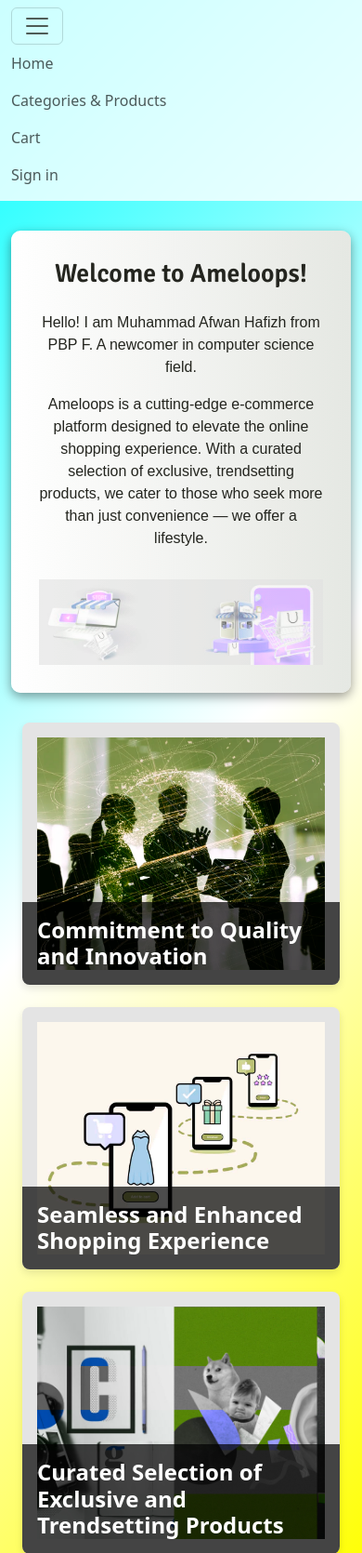
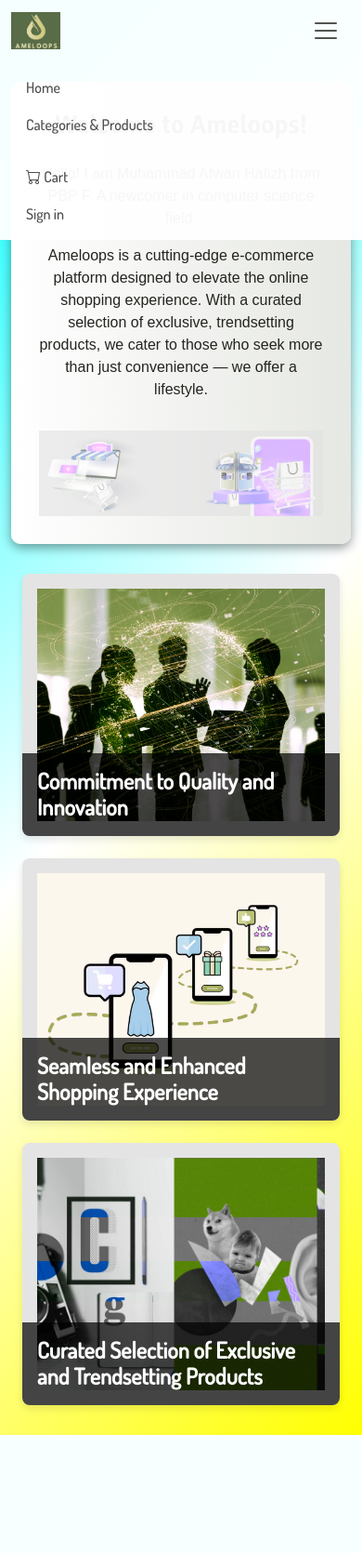
Before and after one commit to mir4na/ameloops, a Django app: page / in a window 390 px wide, after a click that opens the changed part. Shown: the top 1670 px of the page at 93% size. After the commit the page ends 1543 px from the top, so only its background shows below. Run offline with Django 5.2, Linux system fonts and the light colour scheme; some libraries are stand-ins or nearby versions.

Commit message:
tugas 5 done

```diff
--- a/main/templates/main.html
+++ b/main/templates/main.html
@@ -1,11 +1,10 @@
+{% include 'navbar.html' %}
 {% load static %}
 
-<!DOCTYPE html>
-<html lang="en">
-<head>
-    <meta charset="UTF-8">
-    <meta name="viewport" content="width=device-width, initial-scale=1.0">
+{% block meta %}
 <title>{% block title %}{{ app_name }}{% endblock %}</title>
+{% endblock meta %}
+
 <link href="https://cdn.jsdelivr.net/npm/bootstrap@5.3.0-alpha1/dist/css/bootstrap.min.css" rel="stylesheet">
 <link href="https://fonts.googleapis.com/css2?family=Signika:wght@400;600&family=Dosis:wght@300;500&display=swap" rel="stylesheet">
 <link rel="icon" href="data:,">
@@ -19,12 +18,59 @@
         overflow-y: scroll;
         scrollbar-width: none;
         animation: glowing 5s linear infinite;
+        padding-top: 56px; /* Add padding to account for fixed navbar */
     }
 
     @keyframes glowing {
         0% { filter: hue-rotate(0deg); }
         100% { filter: hue-rotate(360deg); }
     }
+
+    .navbar {
+        background-color: rgba(255, 255, 255, 0.8) !important;
+        transition: all 0.3s ease;
+    }
+
+    .navbar-brand img {
+        height: 40px;
+        opacity: 0.7;
+        transition: opacity 0.3s ease;
+    }
+
+    .navbar-brand img:hover {
+        opacity: 1;
+    }
+
+    .navbar-toggler {
+        border: none;
+        padding: 0.25rem 0.75rem;
+    }
+
+    .navbar-toggler:focus {
+        box-shadow: none;
+    }
+
+    .nav-link {
+        position: relative;
+        padding: 0.5rem 1rem;
+    }
+
+    .nav-link::after {
+        content: '';
+        position: absolute;
+        width: 0;
+        height: 2px;
+        bottom: 0;
+        left: 50%;
+        background-color: #000;
+        transition: all 0.3s ease;
+    }
+
+    .nav-link:hover::after {
+        width: 100%;
+        left: 0;
+    }
+
     .content-container {
         background-color: rgba(255, 255, 255, 0.8);
         border-radius: 10px;
@@ -152,10 +198,53 @@
     }
 
 </style>
+
 </head>
 <body>
-    {% include 'navbar.html' %}
+<nav class="navbar navbar-expand-lg navbar-light fixed-top">
     <div class="container">
+        <a class="navbar-brand" href="/"><img src="{% static 'img/logo.png' %}" alt="Logo"></a>
+        <button class="navbar-toggler" type="button" data-bs-toggle="collapse" data-bs-target="#navbarNav" aria-controls="navbarNav" aria-expanded="false" aria-label="Toggle navigation">
+            <span class="navbar-toggler-icon"></span>
+        </button>
+        <div class="collapse navbar-collapse" id="navbarNav">
+            <ul class="navbar-nav me-auto">
+                <li class="nav-item">
+                    <a class="nav-link" href="/">Home</a>
+                </li>
+                <li class="nav-item">
+                    <a class="nav-link" href="{% url 'main:products' %}">Categories & Products</a>
+                </li>
+            </ul>
+            <ul class="navbar-nav">
+                <li class="nav-item">
+                    <a class="nav-link" href="{% url 'main:cart' %}">
+                        <i class="bi bi-cart"></i> Cart
+                    </a>
+                </li>
+                {% if user.is_authenticated %}
+                <li class="nav-item dropdown">
+                    <a class="nav-link dropdown-toggle" href="#" id="navbarDropdown" role="button" data-bs-toggle="dropdown" aria-expanded="false">
+                        {{ user.username }}
+                    </a>
+                    <ul class="dropdown-menu" aria-labelledby="navbarDropdown">
+                        <li><a class="dropdown-item" href="{% url 'main:account' %}">Account</a></li>
+                        <li><hr class="dropdown-divider"></li>
+                        <li><a class="dropdown-item" href="{% url 'main:logout' %}">Logout</a></li>
+                    </ul>
+                </li>
+                {% else %}
+                <li class="nav-item">
+                    <a class="nav-link" href="{% url 'main:login' %}">Sign in</a>
+                </li>
+                {% endif %}
+            </ul>
+        </div>
+    </div>
+</nav>
+
+<div class="container">
+    {% block content %}
     <div class="content-container">
         <div class="content-text d-flex justify-content-center align-items-center flex-column">
             <h1 class="text-center mb-4">Welcome to {{ app_name }}!</h1>
@@ -201,6 +290,11 @@
             </div>
         </div>
     </section>
+    {% endblock content %}
 </div>
+
+<script src="https://cdn.jsdelivr.net/npm/@popperjs/core@2.11.6/dist/umd/popper.min.js"></script>
+<script src="https://cdn.jsdelivr.net/npm/bootstrap@5.3.0-alpha1/dist/js/bootstrap.min.js"></script>
+
 </body>
 </html>
--- a/main/templates/navbar.html
+++ b/main/templates/navbar.html
@@ -7,6 +7,7 @@
     <meta name="viewport" content="width=device-width, initial-scale=1.0">
     <title>{% block title %}{{ app_name }}{% endblock %}</title>
     <link href="https://cdn.jsdelivr.net/npm/bootstrap@5.3.0-alpha1/dist/css/bootstrap.min.css" rel="stylesheet">
+    <link rel="stylesheet" href="https://cdn.jsdelivr.net/npm/bootstrap-icons@1.7.2/font/bootstrap-icons.css">
     <link rel="icon" href="data:,">
     <style>
         body {
@@ -18,12 +19,63 @@
 
         .navbar {
             background-color: rgba(255, 255, 255, 0.8) !important;
-
+            transition: all 0.3s ease;
         }
 
         .navbar-brand img {
-            height: 40px; /* Adjust height as needed */
-            opacity: 0.7; /* Adjust opacity as needed */
+            height: 40px;
+            opacity: 0.7;
+            transition: opacity 0.3s ease;
+        }
+
+        .navbar-brand img:hover {
+            opacity: 1;
+        }
+
+        .navbar-toggler {
+            border: none;
+            padding: 0.25rem 0.75rem;
+        }
+
+        .navbar-toggler:focus {
+            box-shadow: none;
+        }
+
+        .nav-link {
+            position: relative;
+            padding: 0.5rem 1rem;
+        }
+
+        .nav-link::after {
+            content: '';
+            position: absolute;
+            width: 0;
+            height: 2px;
+            bottom: 0;
+            left: 50%;
+            background-color: #000;
+            transition: all 0.3s ease;
+        }
+
+        .nav-link:hover::after {
+            width: 100%;
+            left: 0;
+        }
+
+        @media (max-width: 991px) {
+            .navbar-nav {
+                padding-top: 1rem;
+            }
+
+            .nav-link::after {
+                display: none;
+            }
+
+            .dropdown-menu {
+                border: none;
+                background-color: transparent;
+                padding-left: 1rem;
+            }
         }
 
         @media (max-width: 768px) {
@@ -38,9 +90,9 @@
     </style>
 </head>
 <body>
-    <nav class="navbar navbar-expand-lg navbar-light fixed">
+    <nav class="navbar navbar-expand-lg navbar-light fixed-top">
         <div class="container">
-            <!-- <a class="navbar-brand" href="/"><img src="{% static 'logo.png' %}" alt="Logo"></a> -->
+            <a class="navbar-brand" href="/"><img src="{% static 'img/logo.png' %}" alt="Logo"></a>
             <button class="navbar-toggler" type="button" data-bs-toggle="collapse" data-bs-target="#navbarNav" aria-controls="navbarNav" aria-expanded="false" aria-label="Toggle navigation">
                 <span class="navbar-toggler-icon"></span>
             </button>
--- a/main/views.py
+++ b/main/views.py
@@ -30,7 +30,7 @@ def login_user(request):
             user = form.get_user()
             login(request, user)
             response = HttpResponseRedirect(reverse("main:show_main"))
-            response.set_cookie('last_login', str(datetime.datetime.now()))
+            response.set_cookie('last_login', str(datetime.datetime.now()), max_age=1800)
             messages.success(request, 'Login berhasil!')
             return response
         else:
```
Also changed, not shown: main/templates/account.html (+30 -7 lines), main/templates/cart.html (+7 -3 lines), main/templates/login.html (+16 -14 lines), main/templates/products.html (+75 -21 lines), main/templates/register.html (+29 -1 lines), main/static/img/logo.png (added). Lines whose indentation alone changed are shown as unchanged.
